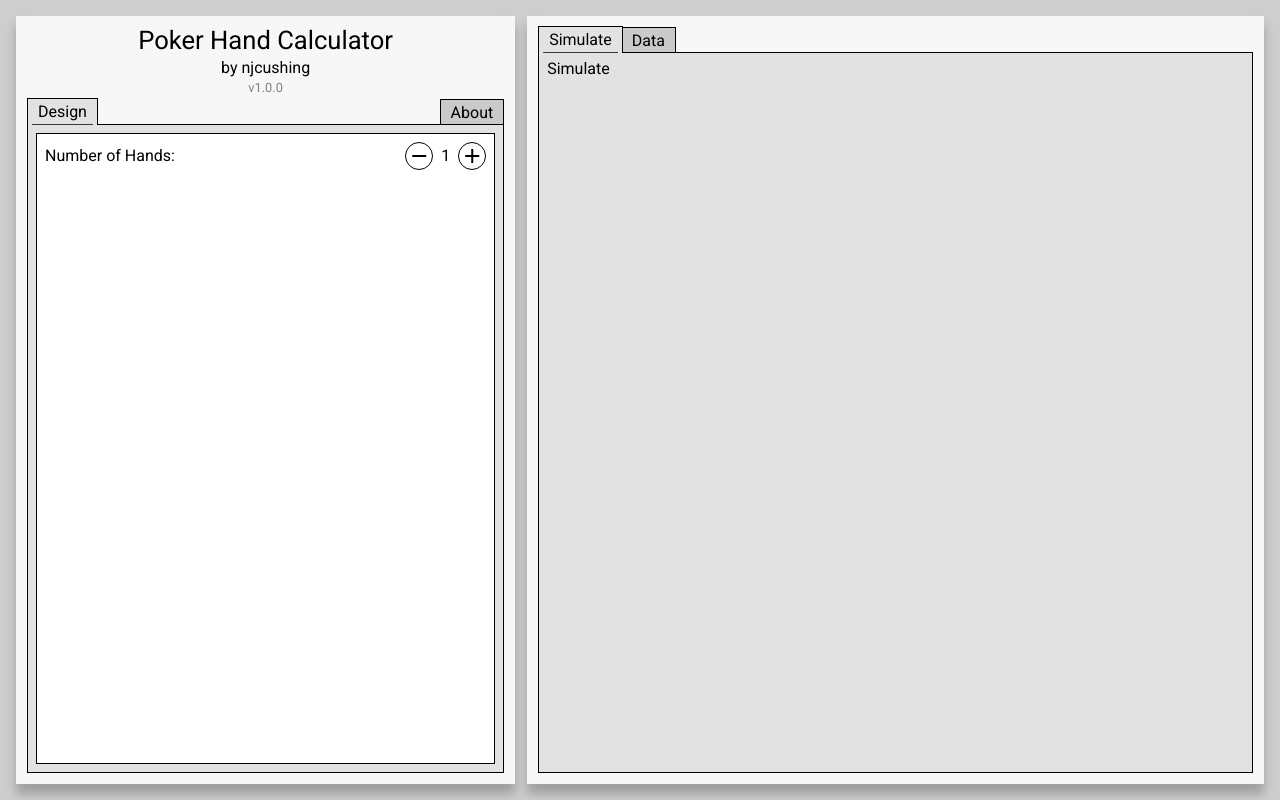
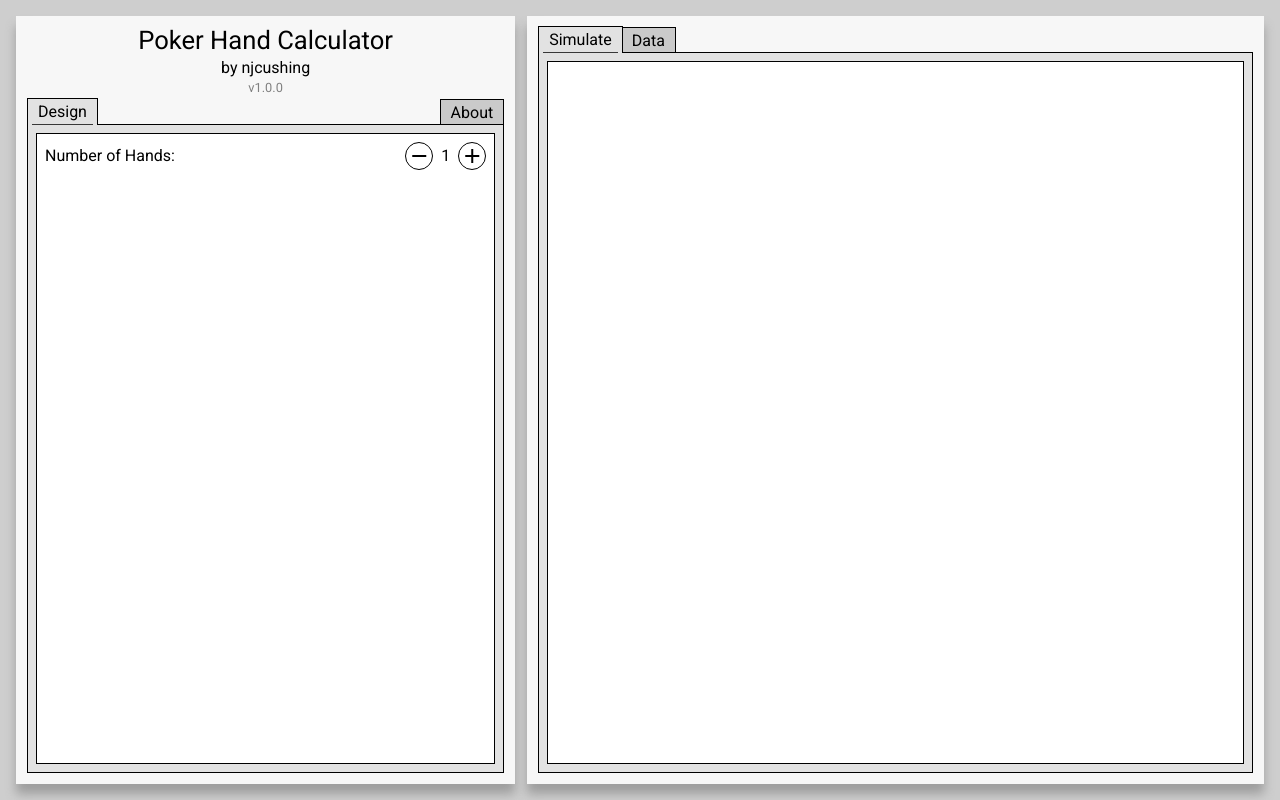
Before and after one commit to njcushing/poker-hand-calculator, a React (Vite) app: page / in a window 1280 px wide. Built offline with nearby package versions, Linux system fonts and the light colour scheme.

Commit message:
Display Simulate tab component in correct tab

```diff
--- a/src/pages/PokerHandCalculator/index.tsx
+++ b/src/pages/PokerHandCalculator/index.tsx
@@ -2,6 +2,7 @@ import { createContext, useState, useEffect, useCallback, useRef, useMemo } from
 import useResizeObserverElement from "@/hooks/useResizeObserverElement";
 import { Structural } from "@/components/structural";
 import { Design } from "@/features/Design";
+import { Simulate } from "@/features/Simulate";
 import { version } from "../../../package.json";
 import styles from "./index.module.css";
 
@@ -79,11 +80,7 @@ export function PokerHandCalculator() {
                 <div className={styles["right-panel"]}>
                     <Structural.TabSelector
                         tabs={{
-                            simulate: {
-                                name: "Simulate",
-                                content: <p>Simulate</p>,
-                                position: "left",
-                            },
+                            simulate: { name: "Simulate", content: <Simulate />, position: "left" },
                             data: { name: "Data", content: <p>Data</p>, position: "left" },
                         }}
                     />
```
